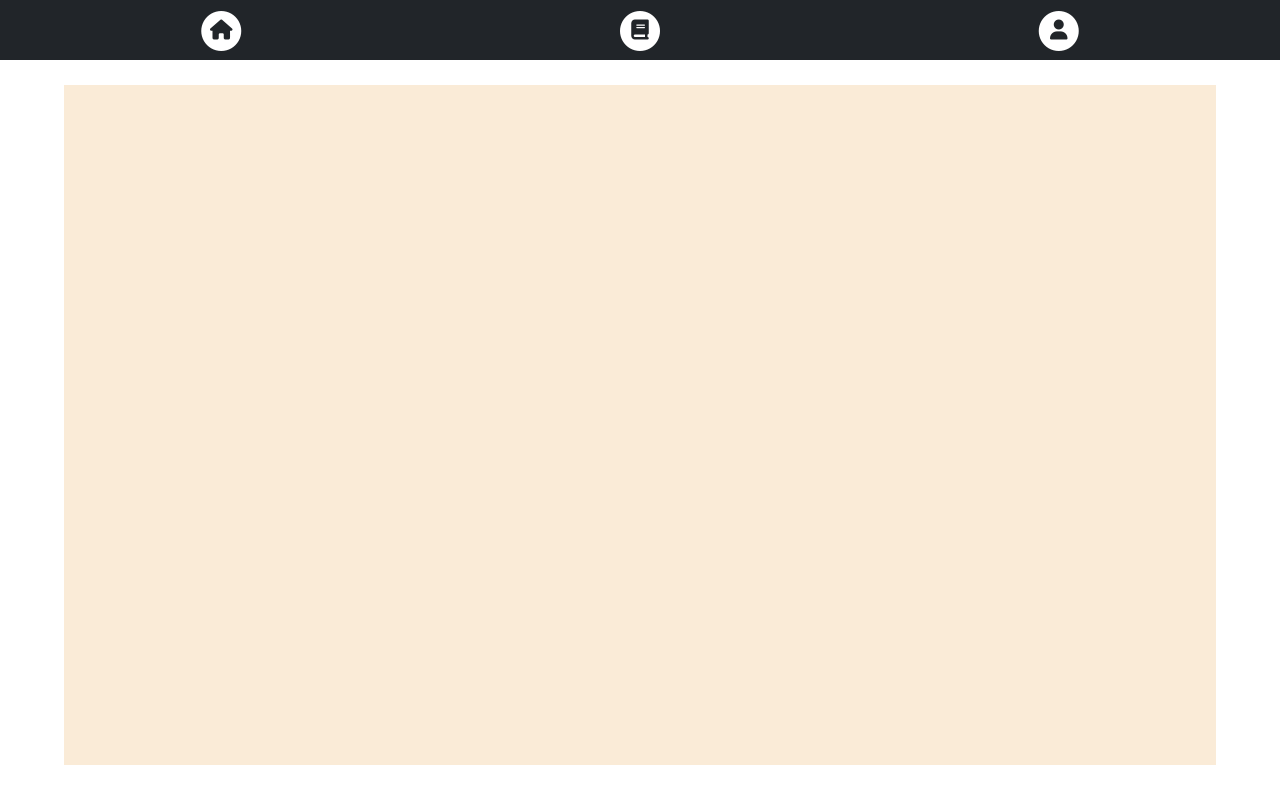
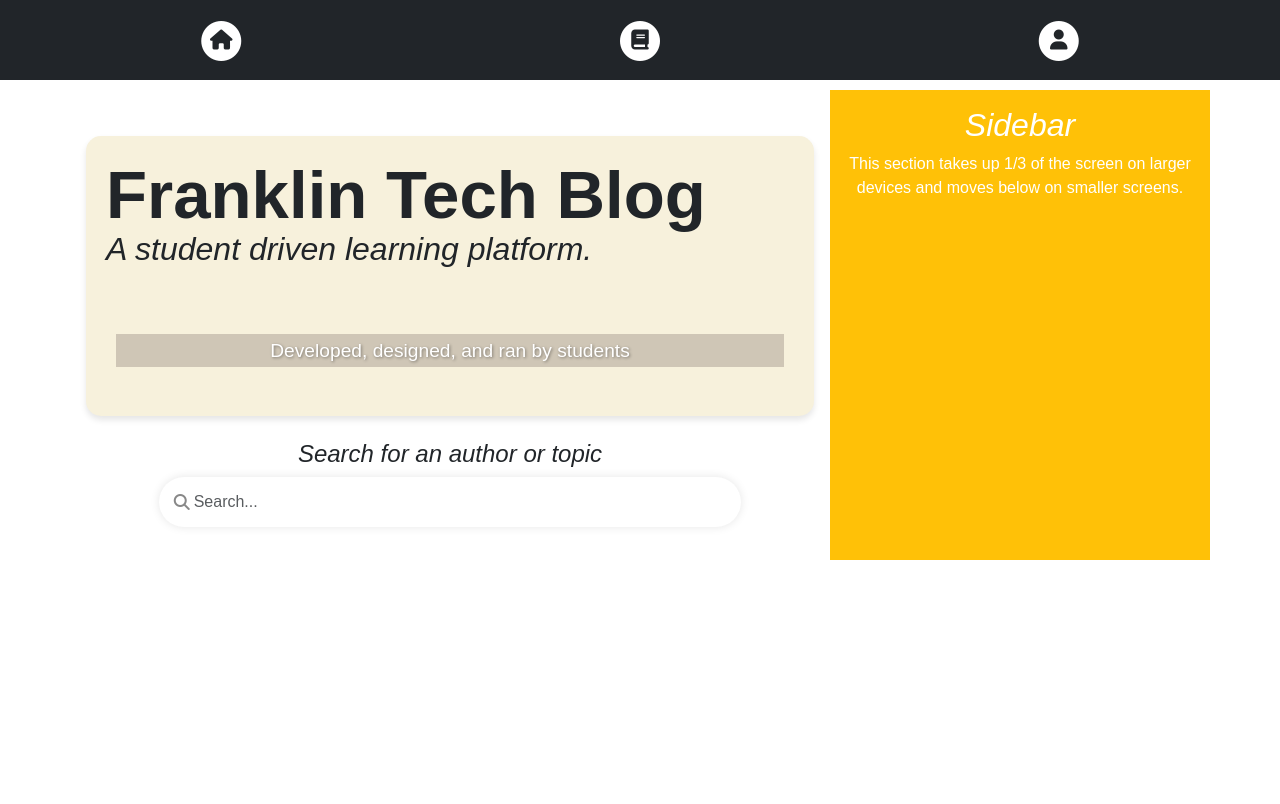
Before and after one commit to jacobbria/webdevelopment_blog_frontend, a Vue app: page / in a window 1280 px wide. Shown: the top 804 px of the page. Built offline with nearby package versions, Linux system fonts and the light colour scheme.

Commit message:
Before adding Lottie

```diff
--- a/src/App.vue
+++ b/src/App.vue
@@ -15,5 +15,4 @@ import LandingPage from './components/LandingPage.vue'
   font-family: 'Teachers Pro', sans-serif;
 }
 
-
 </style>
--- a/src/components/LandingPage.vue
+++ b/src/components/LandingPage.vue
@@ -1,21 +1,147 @@
 <template>
-  <div class="container-fluid d-flex align-items-center justify-content-center">
-    <div class="row w-100 justify-content-center">
-      <div class="col-11 content-box">
+  <div class="container">
+    <div class="row justify-content-center">
+      <div class="landing_wrapper col-11 col-lg-8 p-3">
+        <div class="top_wrapper flex align-items-center">
+          <div class="headers w-100 flex text-content">
+            <h1>Franklin Tech Blog</h1>
+            <h2>A student driven learning platform.</h2>
+          </div>
+          <div class="middle-text ">
+            <h3>Developed, designed, and ran by students</h3>
+          </div>
+        </div>
+        <!-- Search Button Div-->
+        <div class="container mt-4">
+          <h4>Search for an author or topic</h4>
+        <div class="row justify-content-center">
+          <div class="col-10 ">
+            <div class="search-container">
+              <input type="text" class="form-control search-input" placeholder="Search...">
+              <i class="fas fa-search search-icon"></i>
+            </div>
+          </div>
+        </div>
+      </div>
+      </div>
 
+      <div class="col-11 col-lg-4 bg-warning text-white p-3">
+        <h2>Sidebar</h2>
+        <p>This section takes up 1/3 of the screen on larger devices and moves below on smaller screens.</p>
       </div>
     </div>
   </div>
 </template>
 
+<script>
+export default {
+  name: 'LandingPage',
+};
+</script>
+
 <style scoped>
-.content-box {
-  margin-top: 85px;
-  background-color: antiquewhite;
-  height: 85vh;
-  display: flex;
-  align-items: center;
-  justify-content: center;
+.container {
+  margin-top: 90px;
+}
+.landing_wrapper {
+  margin-top: 30px;
+  height: 55vh;
 }
 
+.top_wrapper {
+  display: flex;
+  flex-direction: column;
+  justify-content: flex-start;
+  align-items: flex-start;
+  height: 30vh;
+  padding: 20px;
+  background-color: #f7f1dc;
+  border-radius: 15px;
+  box-shadow: 0px 4px 6px rgba(0, 0, 0, 0.1);
+  padding-top: 2rem;
+}
+
+.text-content {
+  text-align: left;
+}
+
+.middle-text {
+  width: 100%;
+  text-align: center;
+  margin-top: 3rem;     /* vertical space between headers*/
+  padding: 10px;
+  font-size: large;
+
+}
+
+/* Header styling for text */
+h1 {
+  font-weight: 900;
+  font-size: 2.2rem;
+  line-height: .8;
+
+}
+
+h2 {
+  font-size: 1.3rem;
+  font-style: italic;
+}
+
+h3 {
+  font-size: 1rem;
+  color: rgb(255, 255, 255);
+  padding: 5px;
+  background-color: rgb(207, 198, 182);
+  text-shadow: 1px 1px 3px rgba(0, 0, 0, 0.4);
+
+}
+
+h4 {
+  font-style: italic;
+}
+
+
+/* Search Bar Styling */
+.search-container {
+    position: relative;
+}
+
+.search-input {
+    height: 50px;
+    border-radius: 30px;
+    padding-left: 35px;
+    border: none;
+    box-shadow: 0 0 10px rgba(0, 0, 0, 0.1);
+}
+
+.search-icon {
+    position: absolute;
+    top: 50%;
+    left: 15px;
+    transform: translateY(-50%);
+    color: #888;
+}
+
+/* Responsive Screen Code */
+@media (min-width: 576px) {
+ .top_wrapper {
+  height: 35vh;
+ }
+}
+
+@media (min-width: 768px) {
+
+}
+
+@media (min-width: 992px) {
+  h1 {
+    font-size: 4.2rem;
+  }
+  h2 {
+    font-size: 2rem;
+  }
+  h3 {
+    font-size: 1.2rem;
+  }
+}
 </style>
--- a/src/components/Navbar.vue
+++ b/src/components/Navbar.vue
@@ -37,7 +37,7 @@ export default {
   margin-top: 1px;
 }
 .custom-navbar {
-  height: 60px;
+  height: 80px;
   padding-top: 0 !important;
   padding-bottom: 0 !important;
 }
--- a/src/style.css
+++ b/src/style.css
@@ -1,6 +1,5 @@
 :root {
   font-family: Inter, system-ui, Avenir, Helvetica, Arial, sans-serif;
-  line-height: 1.5;
   font-weight: 400;
 
   color-scheme: light dark;
@@ -24,14 +23,13 @@ a:hover {
 
 body {
   margin: 0;
-  place-items: center;
   min-width: 320px;
   min-height: 100vh;
 }
 
 h1 {
   font-size: 3.2em;
-  line-height: 1.1;
+
 }
 
 button {
```
